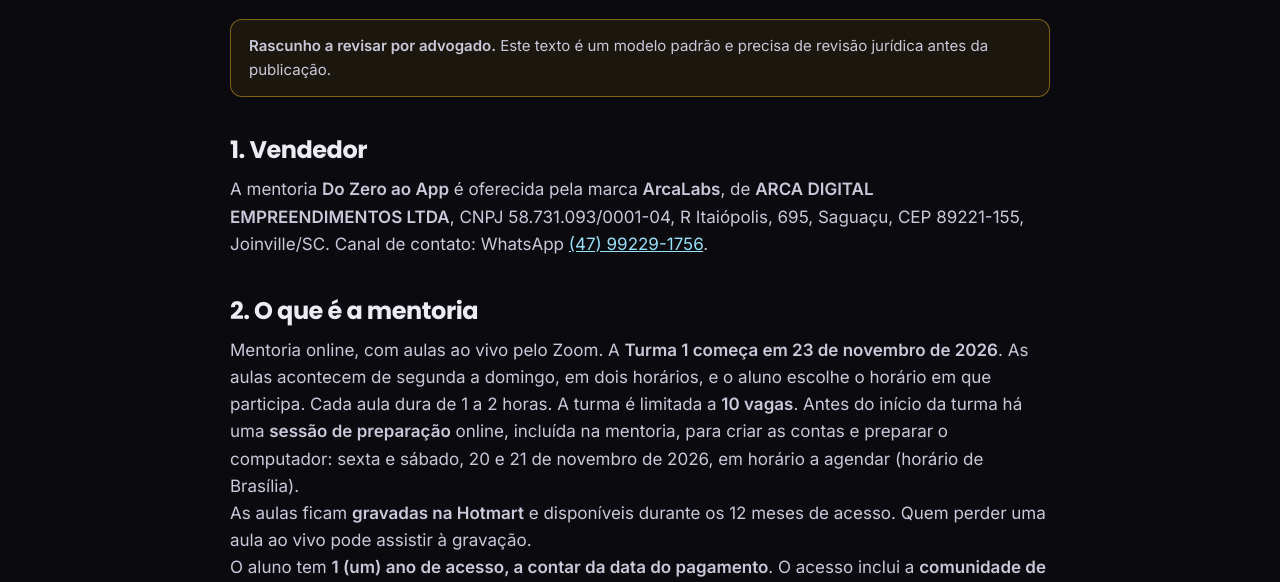
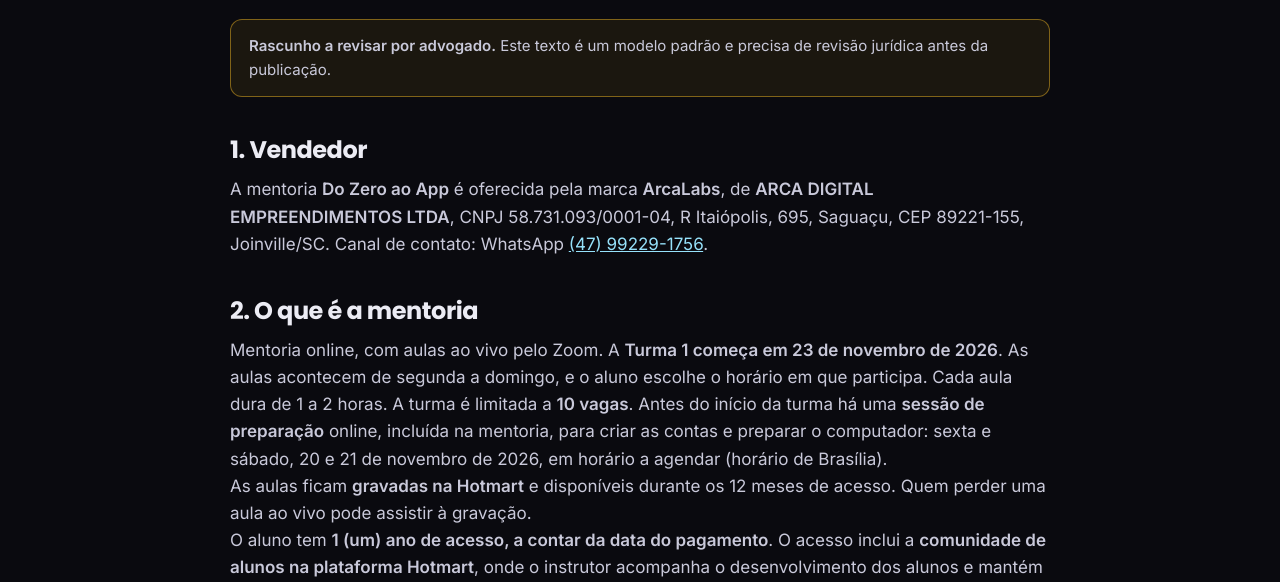
Before and after one commit to arcalabsdigital-stack/arcadigital, a plain HTML site: page termos-e-garantia.html in a window 1280 px wide. Shown: the part 218-800 px from the top of the page. Drawn offline with Linux system fonts and the light colour scheme.

Commit message:
conteudo: remove 'em dois horários' dos termos
Co-Authored-By: Claude Opus 5.5 <noreply@anthropic.com>
Claude-Session: https://claude.ai/code/session_01XQDYPe7s6pKWTfpjrzVgfF

```diff
--- a/termos-e-garantia.html
+++ b/termos-e-garantia.html
@@ -25,7 +25,7 @@
     <p>A mentoria <b>Do Zero ao App</b> é oferecida pela marca <b>ArcaLabs</b>, de <b>ARCA DIGITAL EMPREENDIMENTOS LTDA</b>, CNPJ 58.731.093/0001-04, R Itaiópolis, 695, Saguaçu, CEP 89221-155, Joinville/SC. Canal de contato: WhatsApp <a href="https://wa.me/5547992291756" rel="noopener" style="color:var(--ciano)">(47) 99229-1756</a>.</p>
 
     <h2>2. O que é a mentoria</h2>
-    <p>Mentoria online, com aulas ao vivo pelo Zoom. A <b>Turma 1 começa em 23 de novembro de 2026</b>. As aulas acontecem de segunda a domingo, em dois horários, e o aluno escolhe o horário em que participa. Cada aula dura de 1 a 2 horas. A turma é limitada a <b>10 vagas</b>. Antes do início da turma há uma <b>sessão de preparação</b> online, incluída na mentoria, para criar as contas e preparar o computador: sexta e sábado, 20 e 21 de novembro de 2026, em horário a agendar (horário de Brasília).</p>
+    <p>Mentoria online, com aulas ao vivo pelo Zoom. A <b>Turma 1 começa em 23 de novembro de 2026</b>. As aulas acontecem de segunda a domingo, e o aluno escolhe o horário em que participa. Cada aula dura de 1 a 2 horas. A turma é limitada a <b>10 vagas</b>. Antes do início da turma há uma <b>sessão de preparação</b> online, incluída na mentoria, para criar as contas e preparar o computador: sexta e sábado, 20 e 21 de novembro de 2026, em horário a agendar (horário de Brasília).</p>
     <p>As aulas ficam <b>gravadas na Hotmart</b> e disponíveis durante os 12 meses de acesso. Quem perder uma aula ao vivo pode assistir à gravação.</p>
     <p>O aluno tem <b>1 (um) ano de acesso, a contar da data do pagamento</b>. O acesso inclui a <b>comunidade de alunos na plataforma Hotmart</b>, onde o instrutor acompanha o desenvolvimento dos alunos e mantém o conteúdo atualizado.</p>
     <p>Quem comprar depois do início da Turma 1 entra na próxima turma. O material (gravações, cartilha e kit) é liberado logo após a compra e o acesso de 1 ano conta a partir do pagamento. A data da próxima turma é informada pelo WhatsApp.</p>
```
